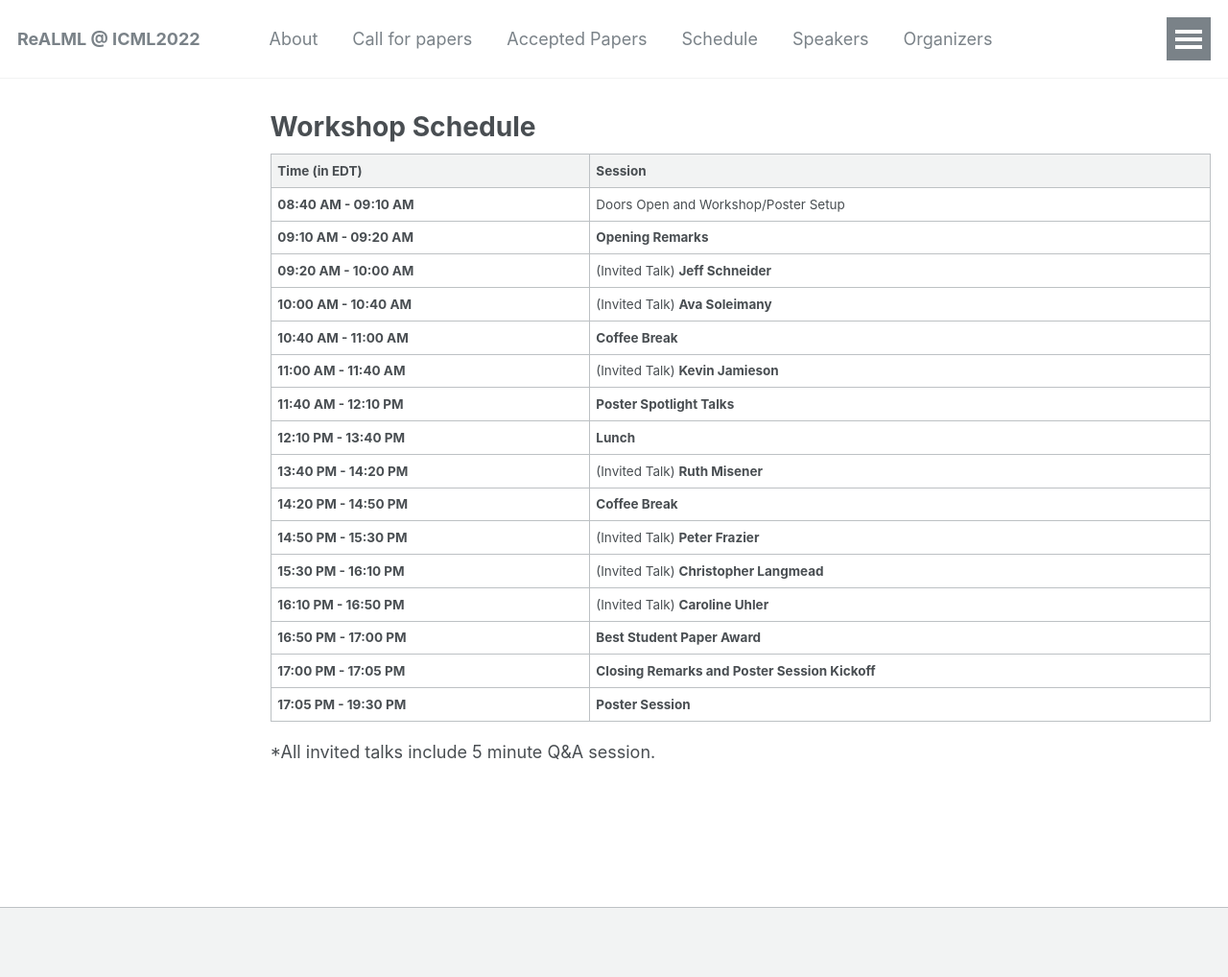
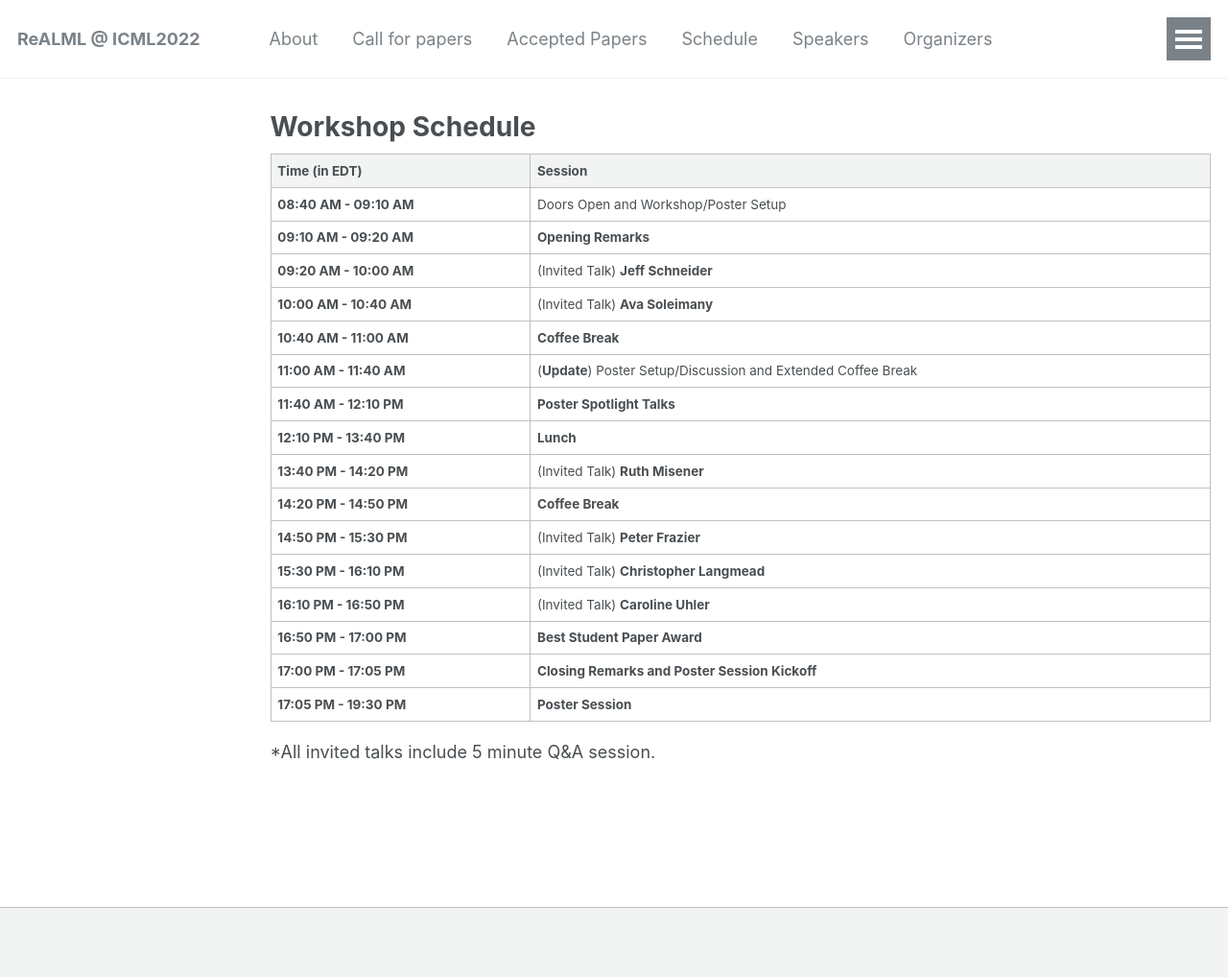
Before and after one commit to realworldml/icml2022, a Jekyll site: the page built from _pages/schedule.md, in a window 1280 px wide. Shown: the whole page at 96% size. Built offline with Jekyll 4.4.1, drawn with Linux system fonts in a browser that asks for light colours.

Commit message:
update schedule

```diff
--- a/_pages/schedule.md
+++ b/_pages/schedule.md
@@ -12,7 +12,7 @@ author_profile: true
 **09:20 AM - 10:00 AM**  <a ></a> |	(Invited Talk) **Jeff Schneider**
 **10:00 AM - 10:40 AM**  <a ></a> |	(Invited Talk) **Ava Soleimany**
 **10:40 AM - 11:00 AM**  <a ></a> |	**Coffee Break**
-**11:00 AM - 11:40 AM**  <a ></a> |	(Invited Talk) **Kevin Jamieson**
+**11:00 AM - 11:40 AM**  <a ></a> |	(**Update**) Poster Setup/Discussion and Extended Coffee Break
 **11:40 AM - 12:10 PM**  <a ></a> |	**Poster Spotlight Talks**
 **12:10 PM - 13:40 PM**  <a ></a> |	**Lunch**
 **13:40 PM - 14:20 PM**  <a ></a> |	(Invited Talk) **Ruth Misener**
```
